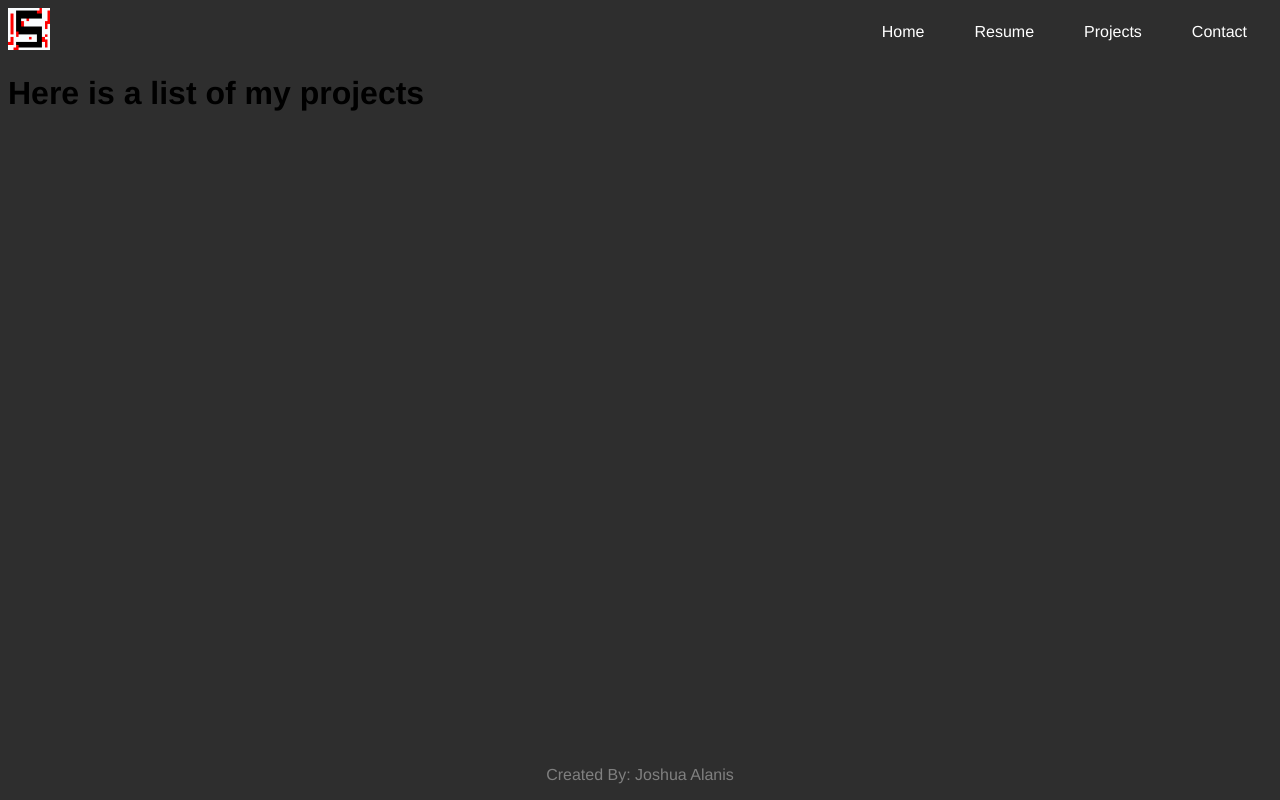
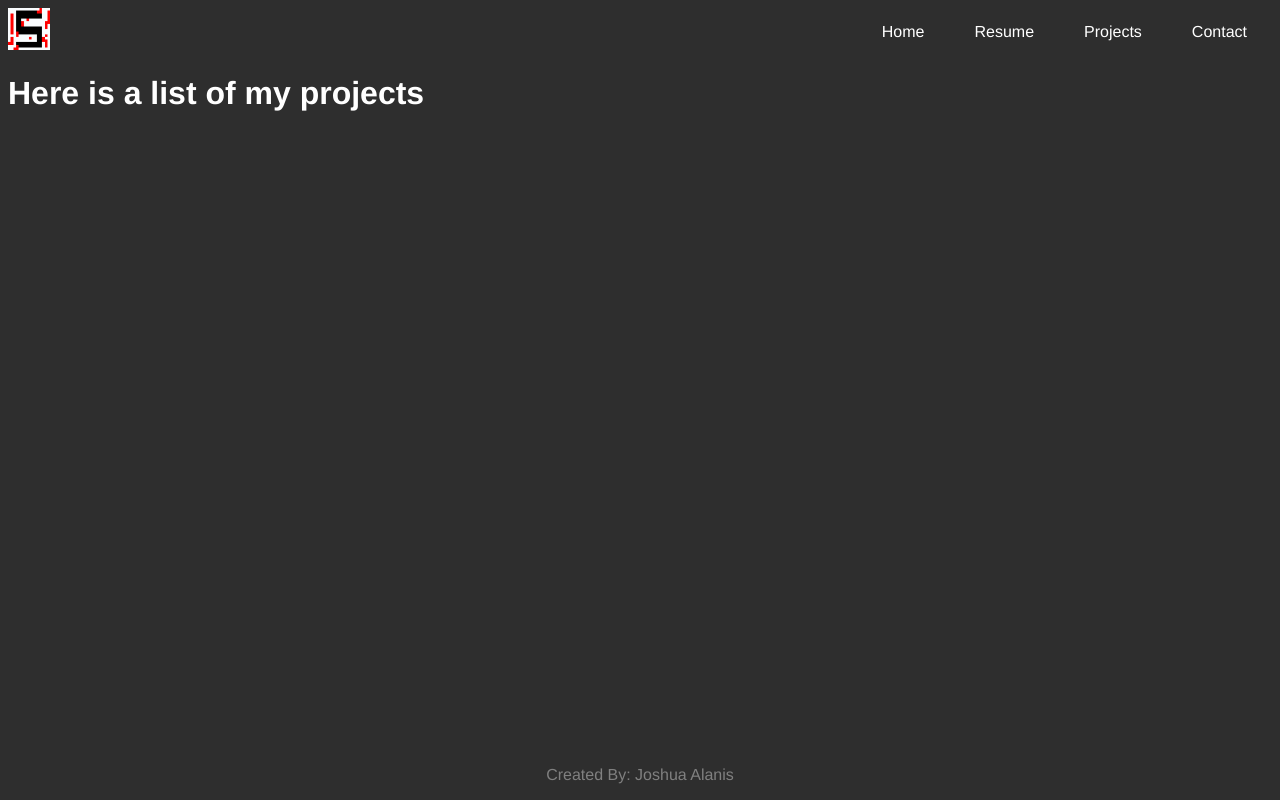
Before and after one commit to Bambalow28/Bambalow28.github.io, a plain HTML site: page projects.html in a window 1280 px wide. Drawn offline with Linux system fonts and the light colour scheme; a web font is replaced by a local one.

Commit message:
Changed header color to white

```diff
--- a/projects.html
+++ b/projects.html
@@ -16,8 +16,7 @@
 		<li><a class='title' href='resume'>Resume</a></li>
 		<li><a class='title' href='index'>Home</a></li>
 	</ul>
-
-	<h1> Here is a list of my projects </h1>
+	<h1 class="title"> Here is a list of my projects </h1>
 </body>
 <footer class="footer">
 	<p>Created By: Joshua Alanis</p>
```
